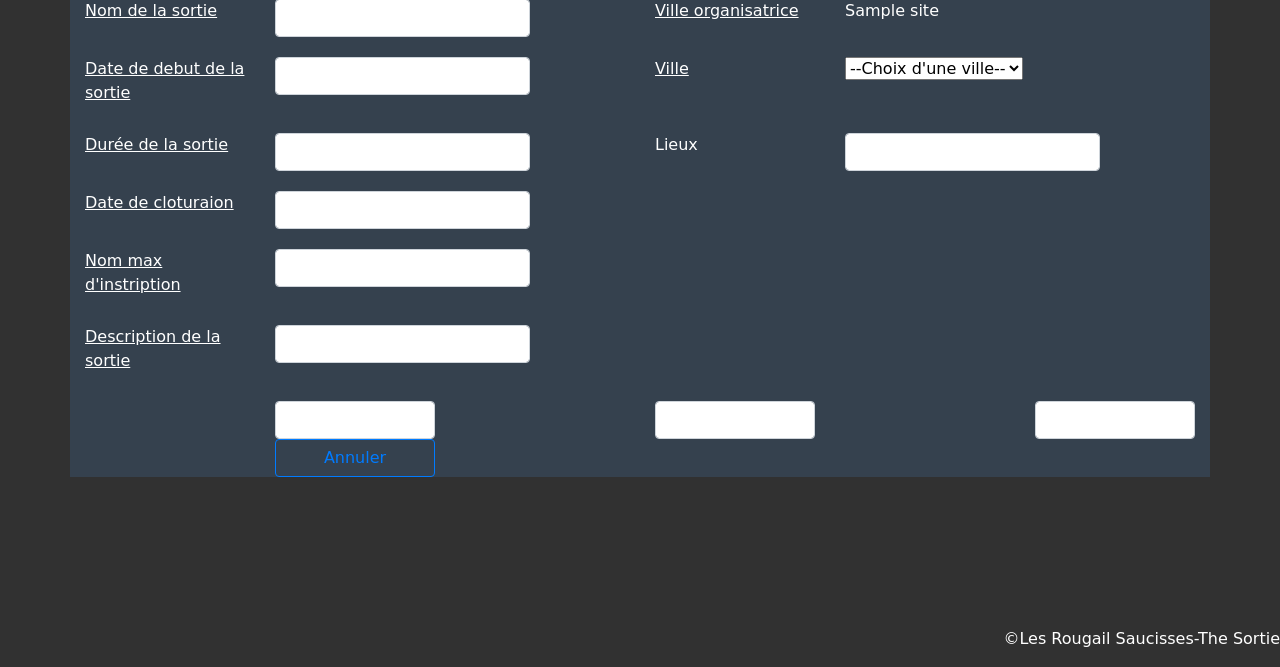
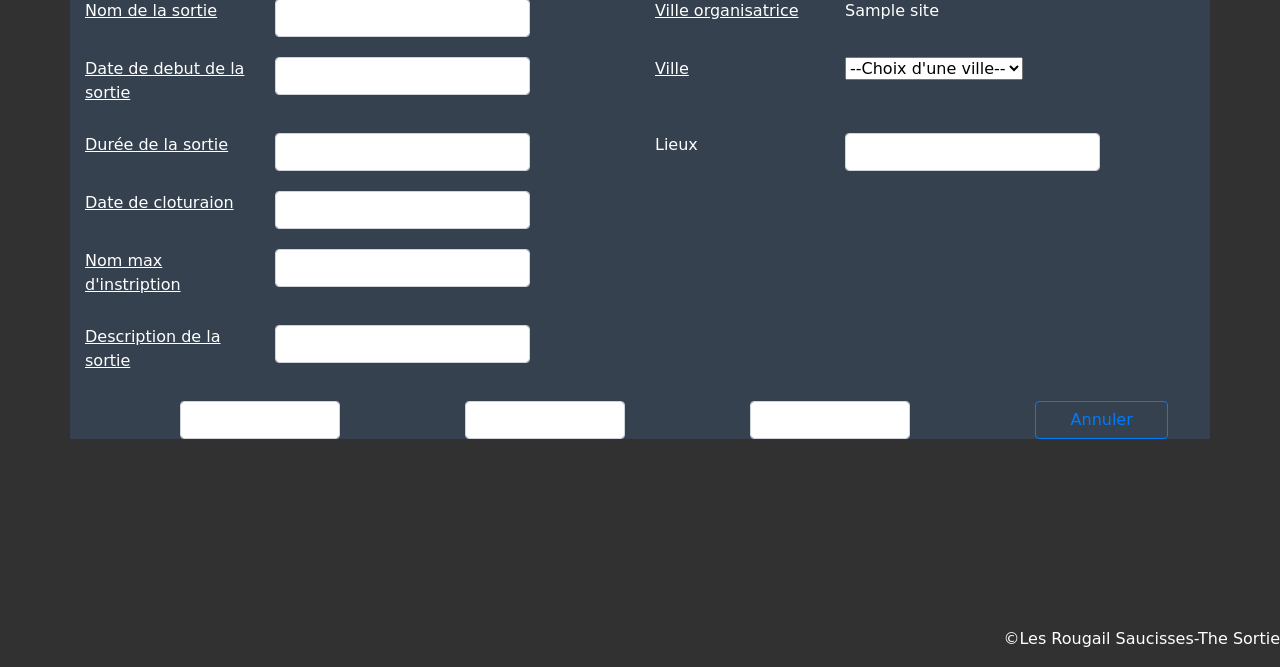
Before and after one commit to Omasashi/the_sortie, a Symfony app: template templates/sortie/modifier_sortie.html.twig in a window 1280 px wide. Shown: the part 133-800 px from the top of the page. Run offline with Twig, Linux system fonts and the light colour scheme; the template is opened without the code that fills it: most values are stand-ins (such as "Sample title", 1, 10 or a date in 2020); form fields are guessed from the names that the template uses; some libraries are stand-ins or nearby versions.

Commit message:
securiter sorties

```diff
--- a/templates/sortie/modifier_sortie.html.twig
+++ b/templates/sortie/modifier_sortie.html.twig
@@ -53,19 +53,17 @@
   </div>
 
 
-  <div class="row marge-bottom">
-   <div class="col-2 offset-md-2">
-    {{ form_widget(modifierSortieForm.Enregistrer) }}
-   </div>
-   <div class="col-2 offset-md-2">
-    {{ form_widget(modifierSortieForm.Supprimer) }}
-   </div>
-   <div class="col-2 offset-md-2">
-    {{ form_widget(modifierSortieForm.Publier) }}
-   </div>
-   <div class="col-2 offset-md-2">
-    <button class="btn btn-outline-primary col-12" type="reset"><a href="{{ path('home') }}">Annuler</a></button>
-   </div>
-  </div>
-  {{ form_end(modifierSortieForm) }}</div>
+  <div class="row marge-bottom">{% if  sortie.organisateur==(app.user).id%}
+ <div class="col-2 offset-md-1">
+  {{ form_widget(modifierSortieForm.Enregistrer) }}
+ </div>
+ <div class="col-2 offset-md-1">
+  {{ form_widget(modifierSortieForm.Supprimer) }}
+ </div>
+ <div class="col-2 offset-md-1">
+  {{ form_widget(modifierSortieForm.Publier) }}
+    {{ form_end(modifierSortieForm) }}</div>{% endif %}
+   <div class="col-2 offset-md-1">
+    <button class="btn btn-outline-primary col-10" type="reset"><a href="{{ path('home') }}">Annuler</a></button>
+   </div></div>
 {% endblock %}
```
Also changed, not shown: templates/main/home.html.twig (+11 -6 lines), templates/sortie/annuler_sortie.html.twig (+8 -6 lines).
